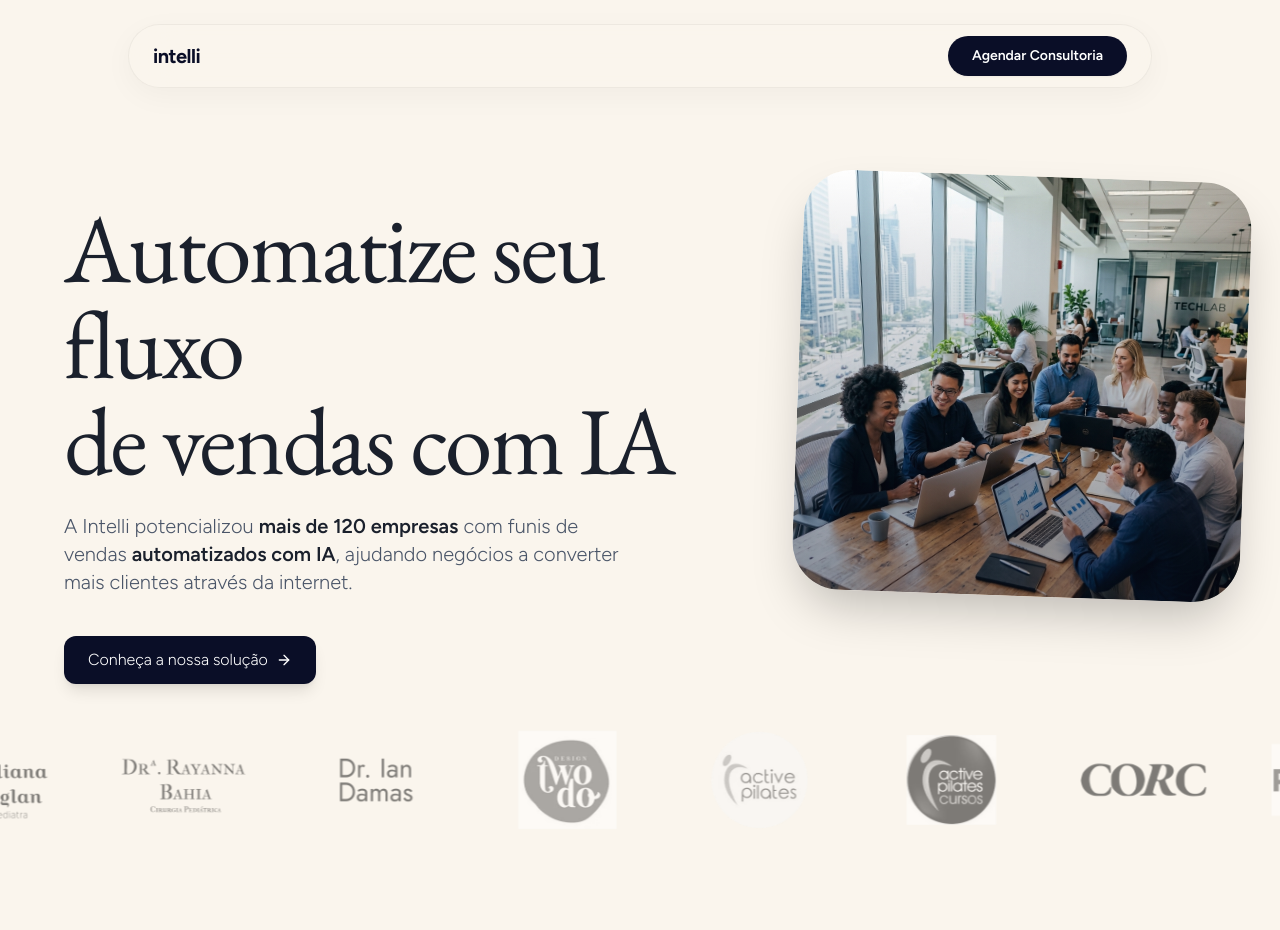
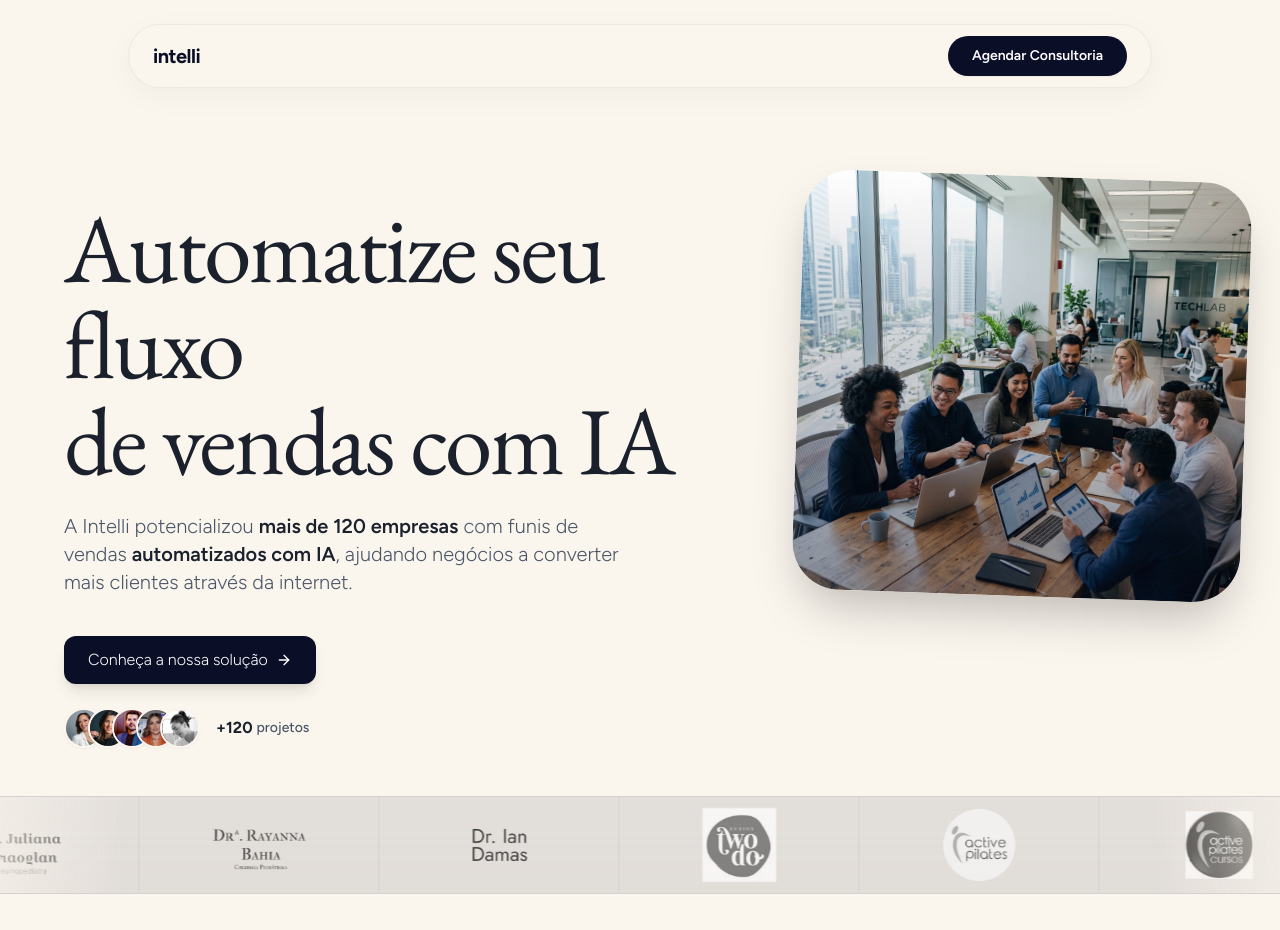
Before and after one commit to intelli-ia/intelli-website, a React (Vite) app in the folder web/: page / in a window 1280 px wide. Shown: the top 930 px of the page. Built offline with nearby package versions, Linux system fonts and the light colour scheme.

Commit message:
feat: add social proof section to hero and update marquee layout with edge fades and hover effects

```diff
--- a/web/src/components/sections/hero.tsx
+++ b/web/src/components/sections/hero.tsx
@@ -13,7 +13,7 @@ export function Hero() {
     return (
         <section className="min-h-[calc(100vh-4rem)] w-full flex flex-col bg-[#faf5ed] pt-28 md:pt-36 lg:pt-44 overflow-hidden">
             {/* Main content - grows to fill available space */}
-            <div className="flex-1 flex items-start container mx-auto px-4 md:px-6 lg:pl-16">
+            <div className="flex-1 flex items-center container mx-auto px-4 md:px-6 lg:pl-16 pb-12 lg:pb-0">
                 <div className="w-full flex flex-col-reverse lg:grid lg:grid-cols-[1.2fr_0.8fr] gap-8 lg:gap-12 items-center lg:items-start">
                     {/* Left Column: Content */}
                     <div className="space-y-8 lg:space-y-10 lg:pt-6 flex flex-col items-center lg:items-start text-center lg:text-left">
@@ -26,6 +26,7 @@ export function Hero() {
                             </p>
                         </div>
 
+                        <div className="flex flex-col items-center lg:items-start gap-6">
                             <div className="flex justify-center lg:justify-start w-full lg:w-auto">
                                 <Button
                                     onClick={scrollToNext}
@@ -34,6 +35,31 @@ export function Hero() {
                                     Conheça a nossa solução
                                     <ArrowRight className="w-5 h-5 transition-transform duration-300 group-hover:translate-x-1" />
                                 </Button>
+                            </div>
+
+                            {/* Social Proof */}
+                            <div className="flex items-center gap-4">
+                                <div className="flex -space-x-4">
+                                    {[1, 2, 3, 4, 5].map((i) => (
+                                        <div key={i} className="w-8 h-8 md:w-10 md:h-10 rounded-full border-2 border-[#faf5ed] overflow-hidden shadow-sm relative group">
+                                            <img
+                                                src={`/testemonials/img-${i}.jpg`}
+                                                alt="Success Case"
+                                                className="w-full h-full object-cover transition-transform duration-300 group-hover:scale-110"
+                                            />
+                                        </div>
+                                    ))}
+                                </div>
+                                <div className="flex flex-col md:flex-row md:items-center gap-1 md:gap-1">
+                                    <span className="text-[#1A202C] font-bold text-sm md:text-base leading-none">
+                                        +120
+                                    </span>
+                                    <span className="text-[#4A5568] text-xs md:text-sm font-medium leading-none">
+                                        projetos
+                                    </span>
+                                </div>
+                            </div>
+                            <div className="lg:mb-6" />
                         </div>
                     </div>
 
@@ -53,8 +79,11 @@ export function Hero() {
             </div>
 
             {/* Client Logos Marquee - pinned naturally at bottom */}
-            <div className="pb-8 pt-6">
-                <Marquee className="[--duration:40s] lg:[--duration:80s] [--gap:2rem] lg:[--gap:4rem]">
+            <div className="w-full relative overflow-hidden border-y border-[#0A0E27]/5 mt-auto bg-[#0A0E27]/10 backdrop-blur-xl">
+                {/* Darker Glass Refinement */}
+                <div className="absolute inset-0 bg-gradient-to-b from-white/5 to-transparent pointer-events-none" />
+
+                <Marquee className="[--duration:80s] [--gap:0rem] p-0">
                     {[
                         "/customers/Frame-13.webp",
                         "/customers/Frame-14.webp",
@@ -74,14 +103,22 @@ export function Hero() {
                         "/customers/Frame-28.webp",
                         "/customers/Frame-29.webp",
                     ].map((src) => (
+                        <div
+                            key={src}
+                            className="flex items-center justify-center px-4 md:px-8 py-0 border-r border-[#0A0E27]/5 min-w-[120px] md:min-w-[240px]"
+                        >
                             <img
-                            key={src}
                                 src={src}
                                 alt="Customer logo"
-                            className="h-32 w-auto object-contain grayscale opacity-50"
+                                className="h-14 md:h-24 w-auto object-contain grayscale opacity-70 hover:opacity-100 transition-all duration-300 transform hover:scale-105"
                             />
+                        </div>
                     ))}
                 </Marquee>
+
+                {/* Subtle fade edges */}
+                <div className="absolute inset-y-0 left-0 w-16 md:w-32 bg-gradient-to-r from-[#faf5ed]/60 to-transparent z-10 pointer-events-none"></div>
+                <div className="absolute inset-y-0 right-0 w-16 md:w-32 bg-gradient-to-l from-[#faf5ed]/60 to-transparent z-10 pointer-events-none"></div>
             </div>
         </section>
     )
--- a/web/src/components/ui/marquee.tsx
+++ b/web/src/components/ui/marquee.tsx
@@ -37,7 +37,7 @@ export function Marquee({
                     <div
                         key={i}
                         className={cn("flex shrink-0 justify-start [gap:var(--gap)]", {
-                            "animate-marquee flex-row items-end": !vertical,
+                            "animate-marquee flex-row items-center": !vertical,
                             "animate-marquee-vertical flex-col": vertical,
                             "reverse": reverse,
                             "group-hover:[animation-play-state:paused]": pauseOnHover,
```
Lines whose indentation alone changed are shown as unchanged.
